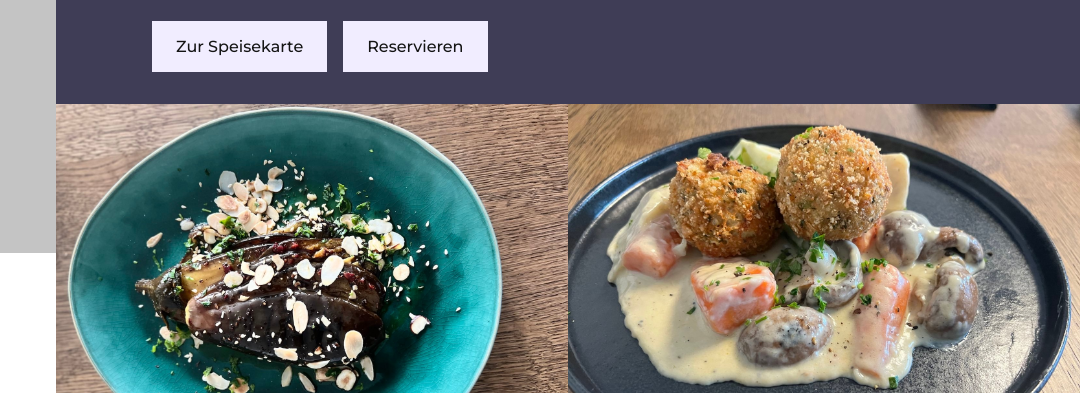
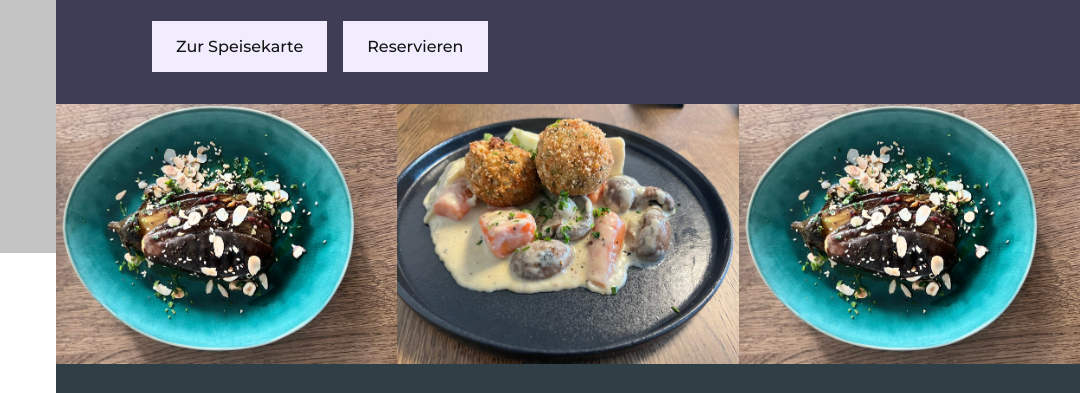
Before and after one commit to RajCutinha/kleine-charlotte, a plain HTML site: page index.html in a window 1280 px wide. Shown: the part 547-940 px from the top of the page, 200-1280 px from the left. Drawn offline with Linux system fonts and the light colour scheme; files whose address does not match are found by name.

Commit message:
frontpage gallery flexbox

```diff
--- a/style.css
+++ b/style.css
@@ -163,14 +163,17 @@ section div p {
 }
 
 .gallery {
-  display: grid;
-  grid-template-columns: repeat(auto-fill, minmax(400px, 1fr));
+  display: flex;
+  flex-wrap: wrap;
   overflow: hidden;
 }
 
 .gallery div {
   overflow: hidden;
-  min-height: 300px;
+  min-height: 12em;
+  max-height: 30em;
+  flex: 1 1 30%;
+  min-width: 300px;
 }
 
 .gallery div img {
```
